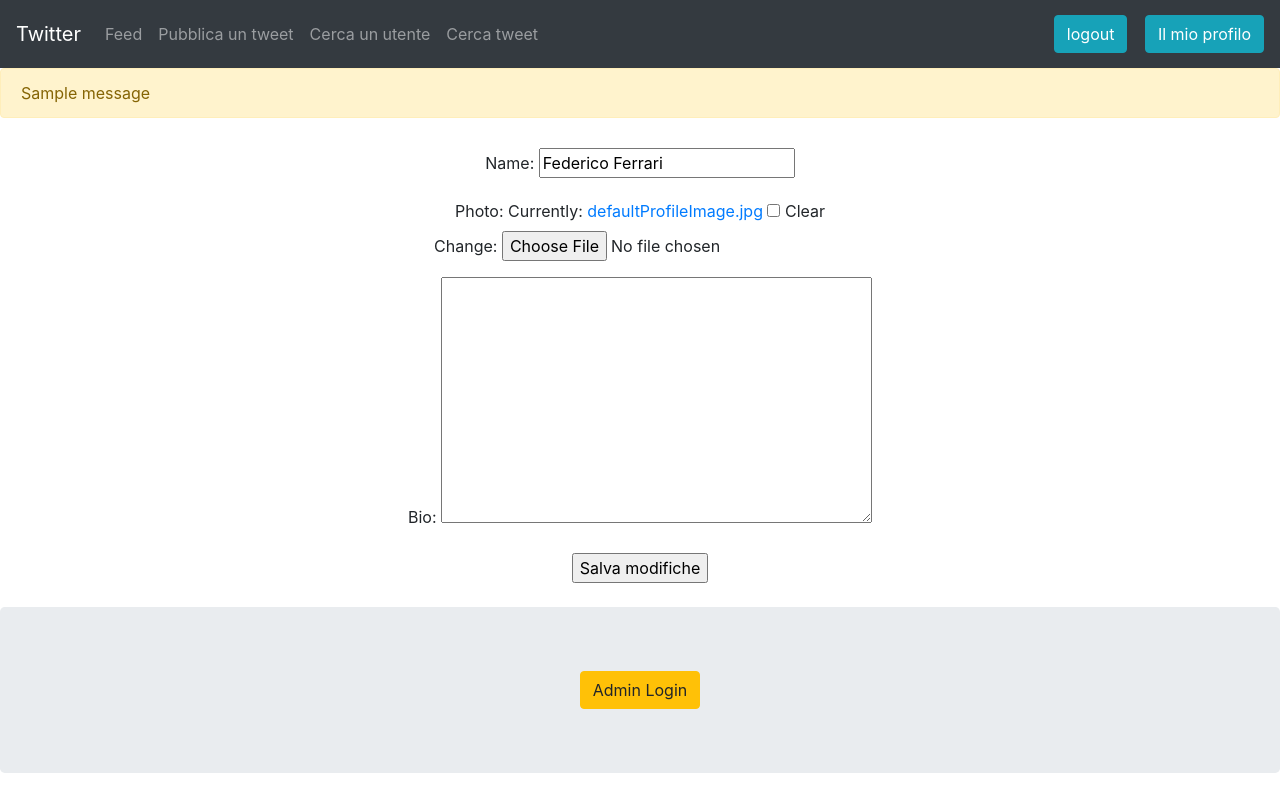
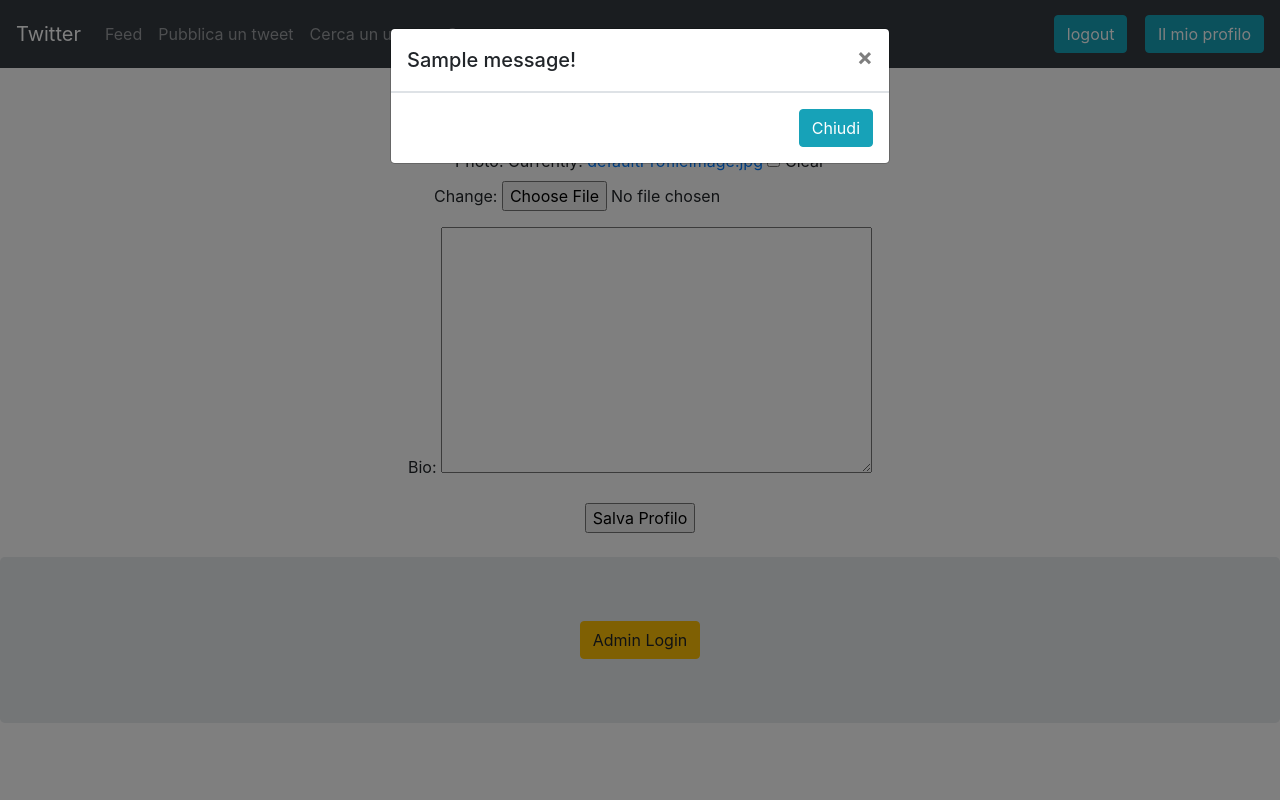
Before and after one commit to fedef2000/twitter_clone, a Django app: page /app/updateprofile/1796/ in a window 1280 px wide. Run offline with Django 5.2, Linux system fonts and the light colour scheme; a user stored in the database is signed in; tables that the repository leaves empty hold one stand-in row (values such as "Sample post"); one stand-in notice (Sample message) is shown; some libraries are stand-ins or nearby versions.

Commit message:
refactor messages dialog and update profile view

```diff
--- a/main/forms.py
+++ b/main/forms.py
@@ -1,10 +1,9 @@
 from django import forms
-
-from main.models import Profile, Tweet
 
 
 class SearchProfileForm(forms.Form):
-    name = forms.CharField(label="Come si chiama l'utente che vuoi cercare?", max_length=100, min_length=3, required=True)
+    name = forms.CharField(label="Come si chiama l'utente che vuoi cercare?", max_length=100, min_length=3,
+                           required=True)
 
 
 class SearchTweetForm(forms.Form):
@@ -21,9 +20,3 @@ class SearchTweetForm(forms.Form):
     ]
     text = forms.CharField(label="Scrivi il testo che vuoi cercare (opzionale)", max_length=100, required=False)
     category = forms.ChoiceField(label="Quale categoria ti interessa?", required=True, choices=choices)
-
-
-class ProfileUpdateForm(forms.ModelForm):
-    class Meta:
-        model = Profile
-        fields = ['name', 'photo', 'bio']
--- a/main/templates/main/update_profile.html
+++ b/main/templates/main/update_profile.html
@@ -4,6 +4,6 @@
     <form method="post" enctype="multipart/form-data">
         {% csrf_token %}
         {{ form.as_p }}
-        <input type="submit" value="Salva modifiche">
+        <input type="submit" value="Salva Profilo">
     </form>
  {% endblock %}
--- a/main/templates/main/update_tweet.html
+++ b/main/templates/main/update_tweet.html
@@ -4,6 +4,6 @@
     <form method="post" enctype="multipart/form-data">
         {% csrf_token %}
         {{ form.as_p }}
-        <input type="submit" value="Salva modifiche">
+        <input type="submit" value="Salva Tweet">
     </form>
  {% endblock %}
--- a/main/urls.py
+++ b/main/urls.py
@@ -1,5 +1,4 @@
 from django.urls import path
-
 from main import views
 
 app_name = 'main'
--- a/main/views.py
+++ b/main/views.py
@@ -1,12 +1,12 @@
 from django.contrib.auth.models import User
 from django.contrib import messages
-from django.http import HttpResponseRedirect, Http404
+from django.http import HttpResponseRedirect
 from django.shortcuts import render, redirect, get_object_or_404
 from django.urls import reverse_lazy, reverse
 from django.utils import timezone
 from django.views.generic import *
 from django.contrib.auth.mixins import LoginRequiredMixin
-from main.forms import ProfileUpdateForm, SearchTweetForm, SearchProfileForm
+from main.forms import SearchTweetForm, SearchProfileForm
 from main.models import Tweet, Profile, UserFollowing
 
 
@@ -130,8 +130,7 @@ class ProfileDetailView(DetailView):
                 context["is_following"] = True
             else:
                 context["is_following"] = False
-        context[
-            "user"] = self.request.user  # senza questa linea lo user nel template veniva impostato come quello di cui si stava visionando il profilo
+        context["user"] = self.request.user  # senza questa linea lo user nel template veniva impostato come quello di cui si stava visionando il profilo
         context["profile"] = profile
         context['tweets'] = tweets
         return context
@@ -198,7 +197,7 @@ class SearchTweetView(ListView):
 class UpdateProfileView(LoginRequiredMixin, UpdateView):
     model = Profile
     template_name = "main/update_profile.html"
-    form_class = ProfileUpdateForm
+    fields = ["name", "photo", "bio"]
 
     def get_success_url(self):
         return reverse("main:detail_profile", kwargs={'pk': self.request.user.id})
--- a/templates/base.html
+++ b/templates/base.html
@@ -23,6 +23,33 @@
 <title>{% block title %} {% endblock %}</title>
 
 <body>
+
+{% if messages %}
+    {% for message in messages %}
+        <div id="info" class="modal fade" tabindex="-1" role="dialog">
+            <div class="modal-dialog" role="document">
+                <div class="modal-content">
+                    <div class="modal-header">
+                        <h5 class="modal-title">{{message}}!</h5>
+                        <button type="button" class="close" data-dismiss="modal" aria-label="Close">
+                            <span aria-hidden="true">&times;</span>
+                        </button>
+                    </div>
+                    <div class="modal-footer">
+                        <button type="button" class="btn btn-info" data-dismiss="modal">Chiudi</button>
+                    </div>
+                </div>
+            </div>
+        </div>
+        <script>
+            $(document).ready(function(){
+                $("#info").modal('show');
+            });
+        </script>
+    {% endfor %}
+{% endif %}
+
+
 
 {% if user.is_authenticated and "ok" in request.GET.login  %}
 
@@ -94,13 +121,6 @@
   </nav>
 
 
-  {% if messages %}
-      {% for message in messages %}
-          <div class="alert alert-warning">
-              {{ message }}
-          </div>
-      {% endfor %}
-  {% endif %}
   <div class="container" style="margin-top:30px">
       <div class="col-sm-22">
         <center>
```
Also changed, not shown: db.sqlite3.
